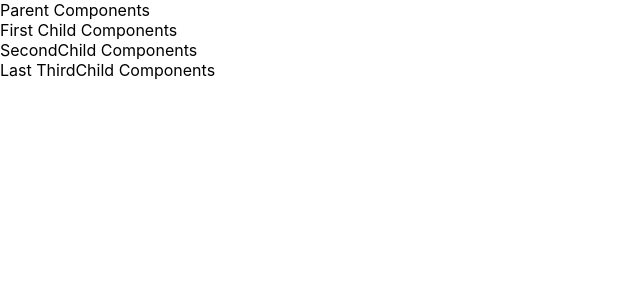
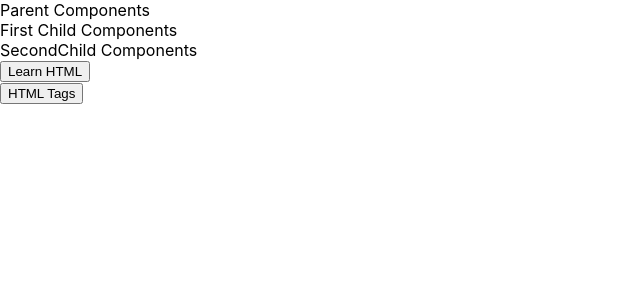
Before and after one commit to awais882s/React-Js, a React (Create React App) app in the folder test-app/: page / in a window 1280 px wide. Shown: the top 300 px of the page, without its empty margins (0-640 px from the left). Built offline with nearby package versions, Linux system fonts and the light colour scheme.

Commit message:
props and create buttons

```diff
--- /dev/null
+++ b/test-app/src/Class2/Components/Button.js
@@ -0,0 +1,9 @@
+function Button(props) {
+  console.log("props", props);
+  return (
+    <div>
+      <button>{props.title}</button>
+    </div>
+  );
+}
+export default Button;
--- a/test-app/src/Class2/Components/parent.js
+++ b/test-app/src/Class2/Components/parent.js
@@ -1,4 +1,5 @@
 import Child from "./child";
+import Button from "./Button";
 function Parent() {
   return (
     <div>
@@ -6,6 +7,7 @@ function Parent() {
       <div>
         <Child></Child>
       </div>
+      <Button title="HTML Tags"></Button>
     </div>
   );
 }
--- a/test-app/src/Class2/Components/thirdChild.js
+++ b/test-app/src/Class2/Components/thirdChild.js
@@ -1,6 +1,10 @@
+import Button from "./Button";
 function ThirdChild() {
-    return(
-    <div>Last ThirdChild Components</div>
-    );
-  }
-  export default ThirdChild;
+  return (
+    <div>
+      <Button title="Learn HTML"></Button>
+      {/* <button>HTML Tags</button> */}
+    </div>
+  );
+}
+export default ThirdChild;
```
Also changed, not shown: test-app/src/App.js (+6 -9 lines).
